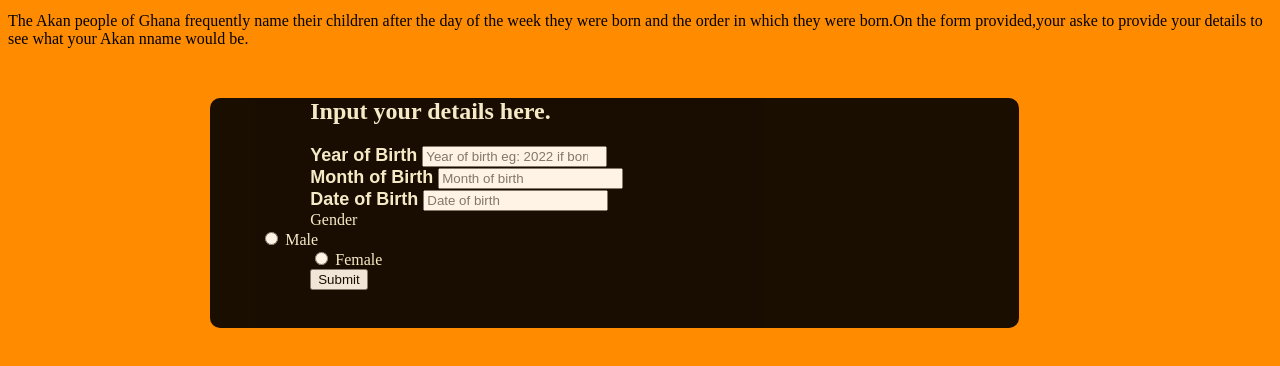
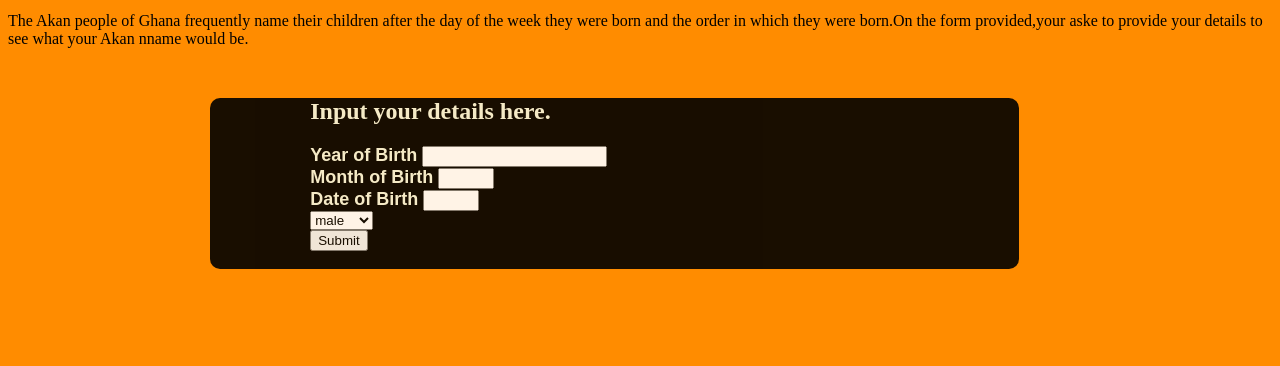
Before and after one commit to Hariettemaina/Akan-names, a plain HTML site: page index.html in a window 1280 px wide. Shown: the part 88-454 px from the top of the page. Drawn offline with Linux system fonts and the light colour scheme.

Commit message:
linked html and js

```diff
--- a/index.html
+++ b/index.html
@@ -6,7 +6,7 @@
     <meta http-equiv="X-UA-Compatible" content="IE=edge" />
     <meta name="viewport" content="width=device-width, initial-scale=1.0" />
     <title>Akan Names</title>
-    <link rel="stylesheet" href="styles.css" />
+    <link rel="stylesheet" href="styles.css"/>
 </head>
 
 <body>
@@ -15,32 +15,25 @@
     <div class="overlay">
         <div class="container">
             <h2>Input your details here.</h2>
-            <form  action="" class="form">
+            <form  action="">
                 <div class="form-group">
                     <label for="number">Year of Birth</label>
-                    <input type="number" class="form-control" id="year"
-                        placeholder="Year of birth eg: 2022 if born in 2022" name="year" />
+                    <input type="number" id="year" min="0">
                 </div>
                 <div class="form-group">
                     <label for="month">Month of Birth</label>
-                    <input type="number" class="form-control" id="month" placeholder="Month of birth" name="month" />
+                    <input type="number" id="month" min="1" max="12">
                 </div>
                 <div class="form-group">
                     <label for="day">Date of Birth</label>
-                    <input type="number" class="form-control" id="day" placeholder="Date of birth" name="day" />
+                    <input type="number" id="day" min="1" max="31">
                 </div>
-                <div class="check-form2">
-                    <label for="month">Gender</label><br />
-                    <label class="check-form">
-                        <input type="radio" class="check-form-input" value="male" id="male" />
-                        Male
-                    </label>
-                </div>
-                <div class="check-form2">
-                    <label class="check-form">
-                        <input type="radio" class="check-form-input" value="female" id="female" />
-                        Female
-                    </label>
+
+                <div class="class">
+                    <select id="gender">
+                        <option value="male"><b>male</b></option>
+                        <option value="female"><b>female</b></option>
+                    </select><br>
                 </div>
                 <div class="button">
                     <button type="submit" class="name" onclick="check();">Submit</button>
@@ -50,7 +43,7 @@
         </div>
     </div>
 
-    <script src="/scripts.js"></script>
+    <script type="text/javascript" src="scripts.js"></script>
 </body>
 
 </html>
```
